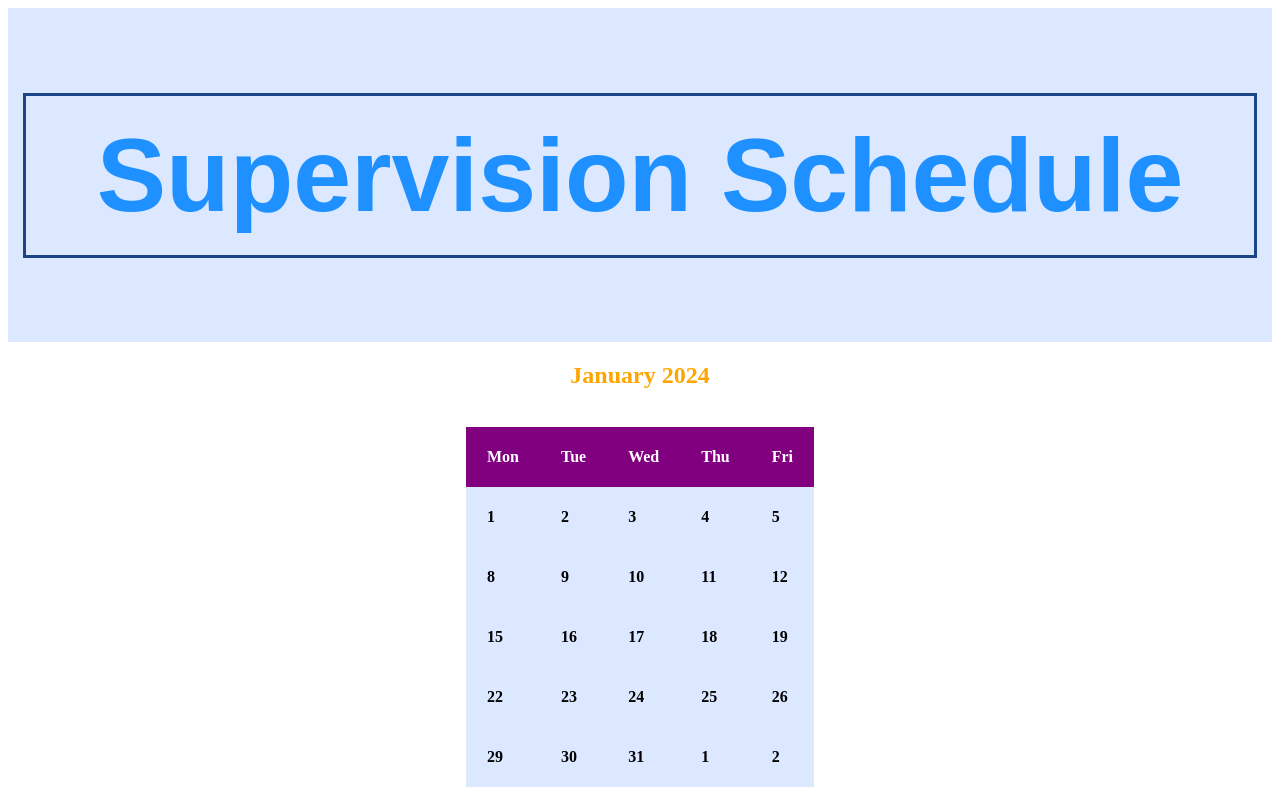
After one commit to khadeeja2005/Project-Prep, a Django app: page /calendars/supervisionscheduledisplay in a window 1280 px wide. The commit adds this page. Run offline with Django 4.2, Linux system fonts and the light colour scheme.

Commit message:
finished designing the additional forms and started on the calendar template

```diff
--- /dev/null
+++ b/projectprepsite/calendars/templates/calendars/supervisionscheduledisplay.html
@@ -0,0 +1,129 @@
+
+
+<head>
+	<style>
+		table {
+			border-collapse: collapse;
+			background: #dce8ff;
+			color: black;
+		}
+
+		th,
+		td {
+			font-weight: bold;
+		}
+    header {
+    background-color: #dce8ff;
+    padding: 15px;
+    text-align: center;
+    font-size: 52;
+    color: dodgerblue;
+    font-family: Arial, Helvetica, sans-serif;
+    font-weight: 900;
+  }
+	</style>
+</head>
+
+
+<header>
+  <h1 style="border: 3px solid #1c4587; padding: 20px;">
+    Supervision Schedule
+  </h1>
+</header>
+
+<body>
+	<!-- Here we are using attributes like
+		cellspacing and cellpadding -->
+
+	<!-- The purpose of the cellpadding is
+		the space that a user want between
+		the border of cell and its contents-->
+
+	<!-- cellspacing is used to specify the
+		space between the cell and its contents -->
+
+	<h2 align="center" style="color: orange;">
+		January 2024
+	</h2>
+	<br />
+
+	<table bgcolor="lightgrey" align="center"
+		cellspacing="21" cellpadding="21">
+
+		<!-- The tr tag is used to enter
+			rows in the table -->
+
+		<!-- It is used to give the heading to the
+			table. We can give the heading to the
+			top and bottom of the table -->
+
+		<caption align="top">
+			<!-- Here we have used the attribute
+				that is style and we have colored
+				the sentence to make it better
+				depending on the web page-->
+		</caption>
+
+		<!-- Here th stands for the heading of the
+			table that comes in the first row-->
+
+		<!-- The text in this table header tag will
+			appear as bold and is center aligned-->
+
+		<thead>
+			<tr>
+				<!-- Here we have applied inline style
+					to make it more attractive-->
+				<th style="color: white; background: purple;">
+					Mon</th>
+				<th style="color: white; background: purple;">
+					Tue</th>
+				<th style="color: white; background: purple;">
+					Wed</th>
+				<th style="color: white; background: purple;">
+					Thu</th>
+				<th style="color: white; background: purple;">
+					Fri</th>
+			</tr>
+		</thead>
+
+		<tbody>
+			<tr>
+				<td>1</td>
+				<td>2</td>
+        <td>3</td>
+        <td>4</td>
+        <td>5</td>
+			</tr>
+			<tr></tr>
+			<tr>
+				<td>8</td>
+				<td>9</td>
+				<td>10</td>
+				<td>11</td>
+				<td>12</td>
+			</tr>
+			<tr>
+				<td>15</td>
+				<td>16</td>
+				<td>17</td>
+				<td>18</td>
+				<td>19</td>
+			</tr>
+			<tr>
+				<td>22</td>
+				<td>23</td>
+				<td>24</td>
+				<td>25</td>
+				<td>26</td>
+			</tr>
+			<tr>
+				<td>29</td>
+				<td>30</td>
+				<td>31</td>
+				<td>1</td>
+				<td>2</td>
+			</tr>
+		</tbody>
+	</table>
+</body>
--- a/projectprepsite/calendars/urls.py
+++ b/projectprepsite/calendars/urls.py
@@ -9,4 +9,5 @@ urlpatterns = [
     path(r'upload/', views.upload_csv, name='upload'),
     path(r'uploadsuccess/', views.uploadSuccess, name='uploadsuccess'),
     path(r'additionalform/', views.additionalForm, name='additionalform'),
+    path(r'supervisionscheduledisplay', views.supervisionscheduledisplay, name='supervisonscheduledisplay'),
 ]
--- a/projectprepsite/calendars/views.py
+++ b/projectprepsite/calendars/views.py
@@ -43,5 +43,8 @@ def additionalForm(request):
             print("Date Started: ",value.cleaned_data['start_date'])
             print("Date Ended: ",value.cleaned_data['end_date'])
             print("School Board: ",value.cleaned_data['school_board'])
+            return render(request, 'calendars/supervisionscheduledisplay.html')
     context = {"form": value}
     return render(request,'calendars/additionalform.html', context)
+def supervisionscheduledisplay(request):
+    return render(request, 'calendars/supervisionscheduledisplay.html')
```
Also changed, not shown: projectprepsite/calendars/templates/calendars/additionalform.html (+64 -3 lines), projectprepsite/calendars/templates/calendars/additionalformsuccess.html (deleted), projectprepsite/db.sqlite3.
